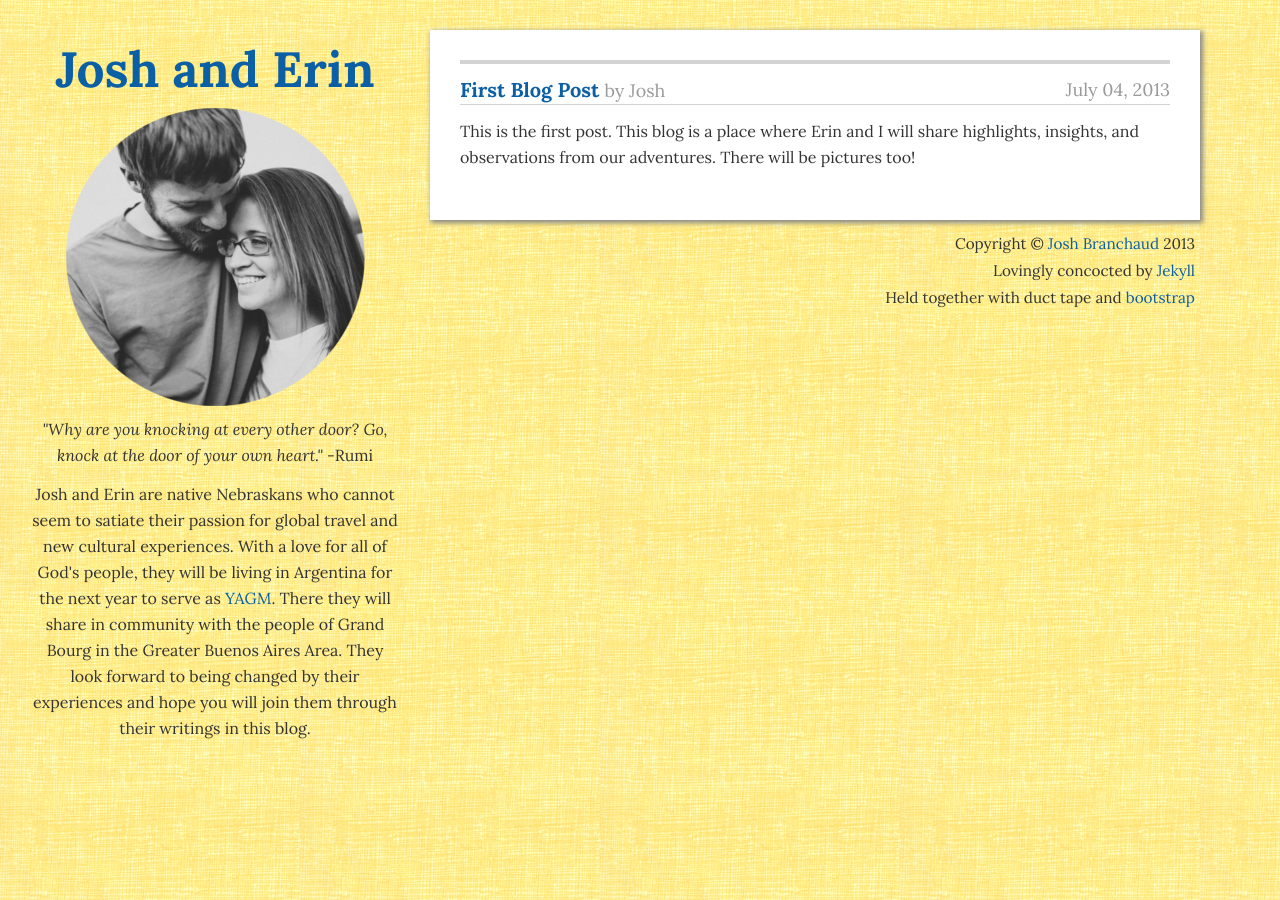
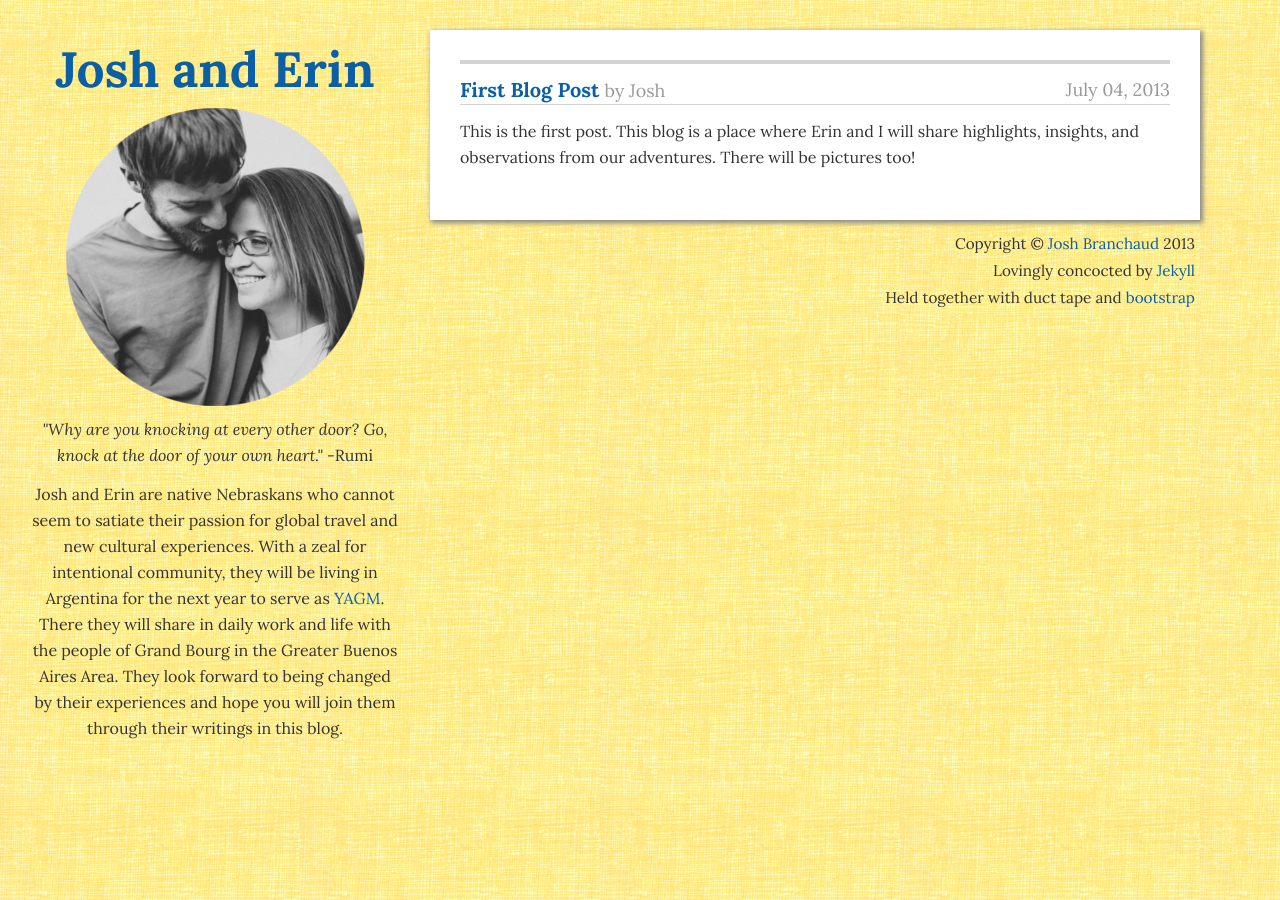
Before and after one commit to simhagate/joshanderin.com, a Jekyll site: the page built from index.md, in a window 1280 px wide. Built offline with Jekyll 4.4.1, drawn with Linux system fonts in a browser that asks for light colours.

Commit message:
Updating the wording of the sidebar content in the default layout.

```diff
--- a/_layouts/default.html
+++ b/_layouts/default.html
@@ -59,11 +59,12 @@
 
             <p>Josh and Erin are native Nebraskans who cannot seem to
             satiate their passion for global travel and new cultural
-            experiences. With a love for all of God's people, they will be
+            experiences.
+            With a zeal for intentional community, they will be
             living in Argentina for the next year to serve as
             <a
                 href="http://www.elca.org/Who-We-Are/Our-Three-Expressions/Churchwide-Organization/Global-Mission/Engage-in-Global-Mission/Global-Service/Basics-of-Global-Service/Young-Adults.aspx">YAGM</a>.
-            There they will share in community with the people of Grand
+            There they will share in daily work and life with the people of Grand
             Bourg in the Greater Buenos Aires Area. They look forward to
             being changed by their experiences and hope you will join
             them through their writings in this blog.</p>
```
